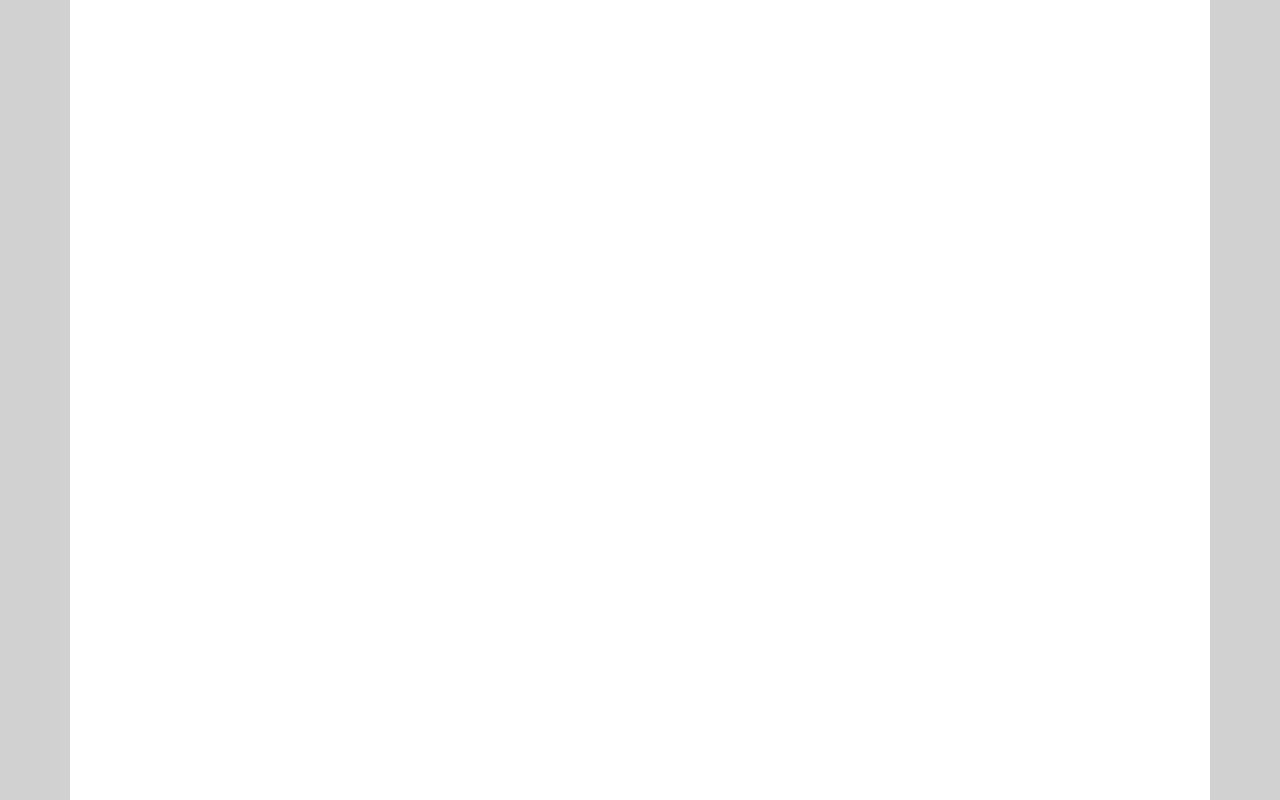
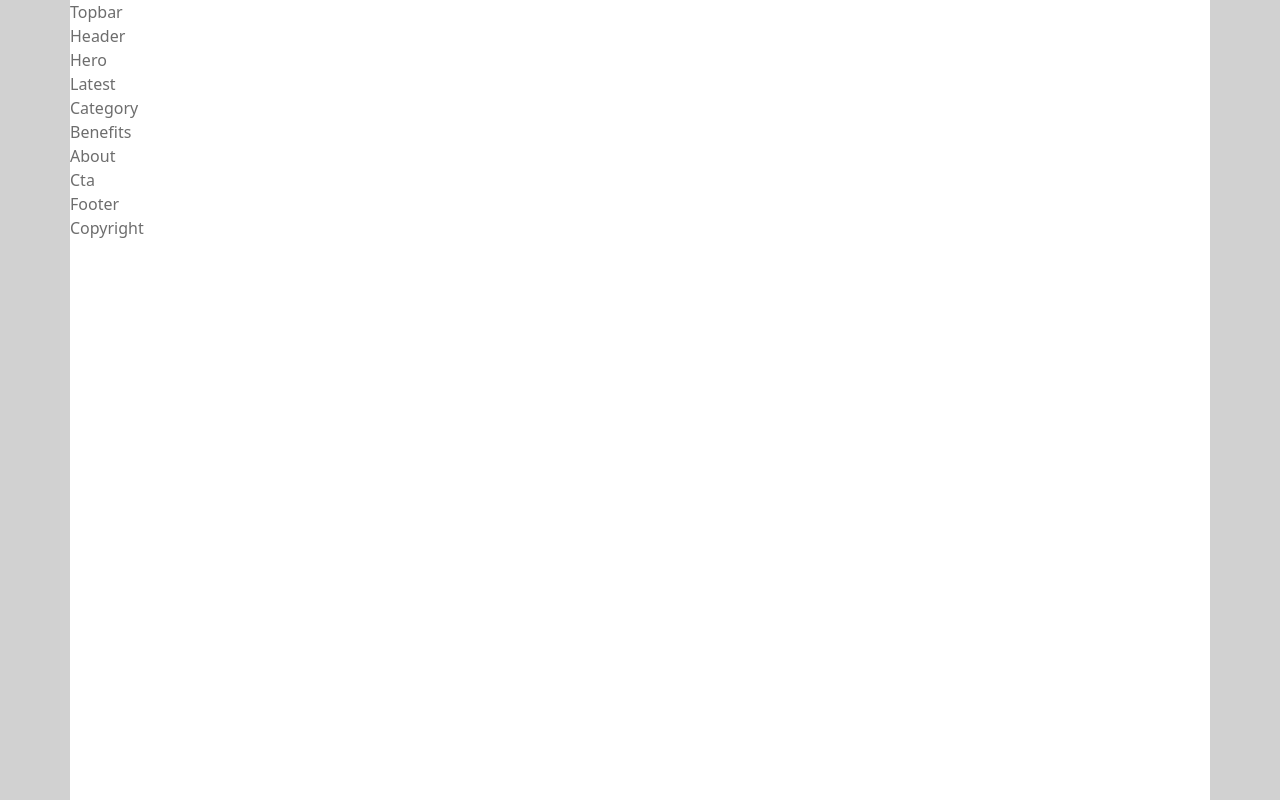
Before and after one commit to Jisap/next15-Sports-Website-with-tailwindcss, a Next.js app: page / in a window 1280 px wide. Shown: the top 800 px of the page. Built offline with nearby package versions, Linux system fonts and the light colour scheme.

Commit message:
Add new components and update Home page layout
- Introduced multiple new components: About, Benefits, Category, Copyright, Cta, Footer, Header, Hero, Latest, and Topbar.
- Updated the Home page layout in `page.jsx` to include the newly created components for improved structure and content display.

```diff
--- a/app/page.jsx
+++ b/app/page.jsx
@@ -1,8 +1,28 @@
+import About from "@/components/About"
+import Benefits from "@/components/Benefits"
+import Category from "@/components/Category"
+import Copyright from "@/components/Copyright"
+import Cta from "@/components/Cta"
+import Footer from "@/components/Footer"
+import Header from "@/components/Header"
+import Hero from "@/components/Hero"
+import Latest from "@/components/Latest"
+import Topbar from "@/components/Topbar"
 
 
 const Home = () => {
   return (
     <div className="w-full max-w-[1140px] mx-auto overflow-hidden bg-white">
+      <Topbar />
+      <Header />
+      <Hero />
+      <Latest />
+      <Category />
+      <Benefits />
+      <About />
+      <Cta />
+      <Footer />
+      <Copyright />
       <div className="h-[4000px]"></div>
     </div>
   )
--- /dev/null
+++ b/components/About.jsx
@@ -0,0 +1,9 @@
+import React from 'react'
+
+const About = () => {
+  return (
+    <div>About</div>
+  )
+}
+
+export default About
--- /dev/null
+++ b/components/Benefits.jsx
@@ -0,0 +1,9 @@
+import React from 'react'
+
+const Benefits = () => {
+  return (
+    <div>Benefits</div>
+  )
+}
+
+export default Benefits
--- /dev/null
+++ b/components/Category.jsx
@@ -0,0 +1,9 @@
+import React from 'react'
+
+const Category = () => {
+  return (
+    <div>Category</div>
+  )
+}
+
+export default Category
--- /dev/null
+++ b/components/Copyright.jsx
@@ -0,0 +1,9 @@
+import React from 'react'
+
+const Copyright = () => {
+  return (
+    <div>Copyright</div>
+  )
+}
+
+export default Copyright
--- /dev/null
+++ b/components/Cta.jsx
@@ -0,0 +1,9 @@
+import React from 'react'
+
+const Cta = () => {
+  return (
+    <div>Cta</div>
+  )
+}
+
+export default Cta
--- /dev/null
+++ b/components/Footer.jsx
@@ -0,0 +1,9 @@
+import React from 'react'
+
+const Footer = () => {
+  return (
+    <div>Footer</div>
+  )
+}
+
+export default Footer
--- /dev/null
+++ b/components/Header.jsx
@@ -0,0 +1,9 @@
+
+
+const Header = () => {
+  return (
+    <div>Header</div>
+  )
+}
+
+export default Header
--- /dev/null
+++ b/components/Hero.jsx
@@ -0,0 +1,9 @@
+
+
+const Hero = () => {
+  return (
+    <div>Hero</div>
+  )
+}
+
+export default Hero
--- /dev/null
+++ b/components/Latest.jsx
@@ -0,0 +1,9 @@
+import React from 'react'
+
+const Latest = () => {
+  return (
+    <div>Latest</div>
+  )
+}
+
+export default Latest
--- /dev/null
+++ b/components/Topbar.jsx
@@ -0,0 +1,9 @@
+
+
+const Topbar = () => {
+  return (
+    <div>Topbar</div>
+  )
+}
+
+export default Topbar
```
